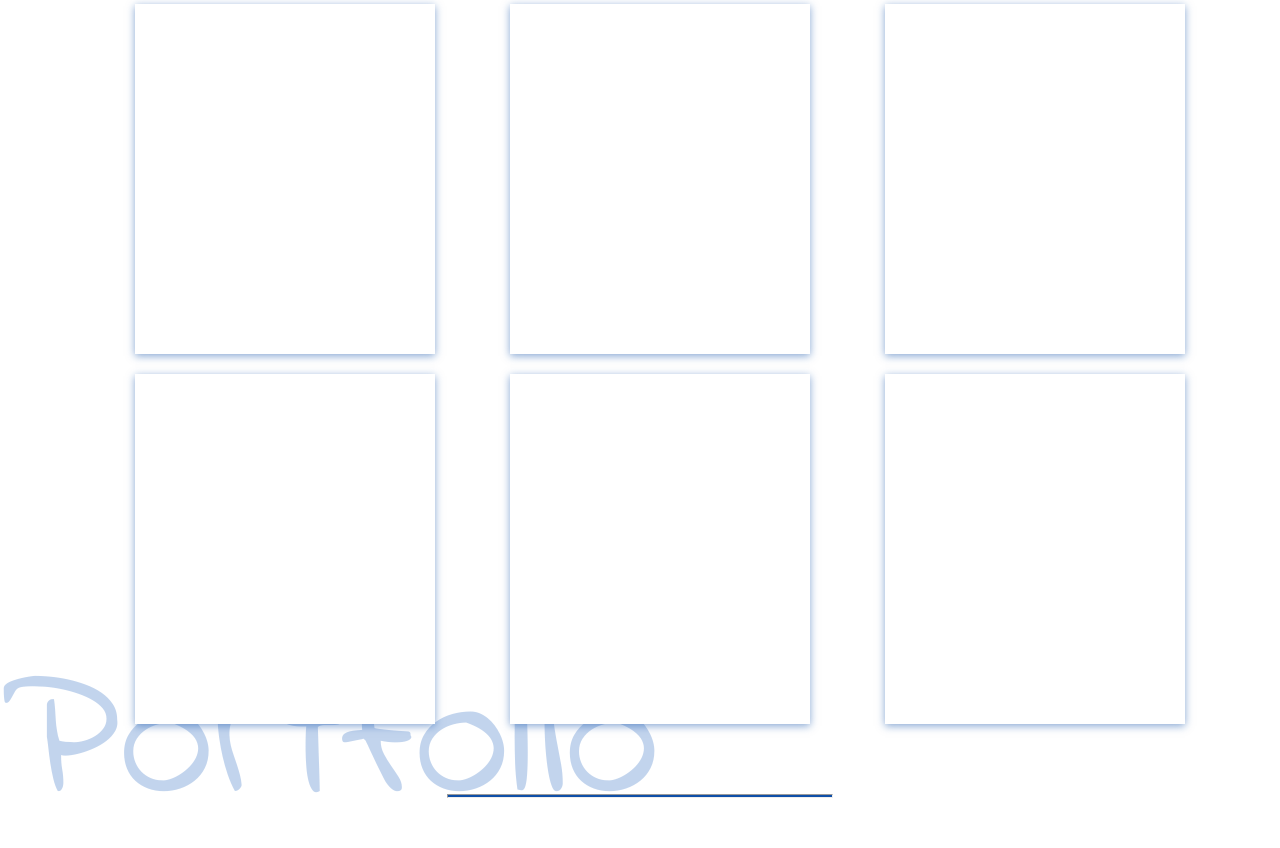
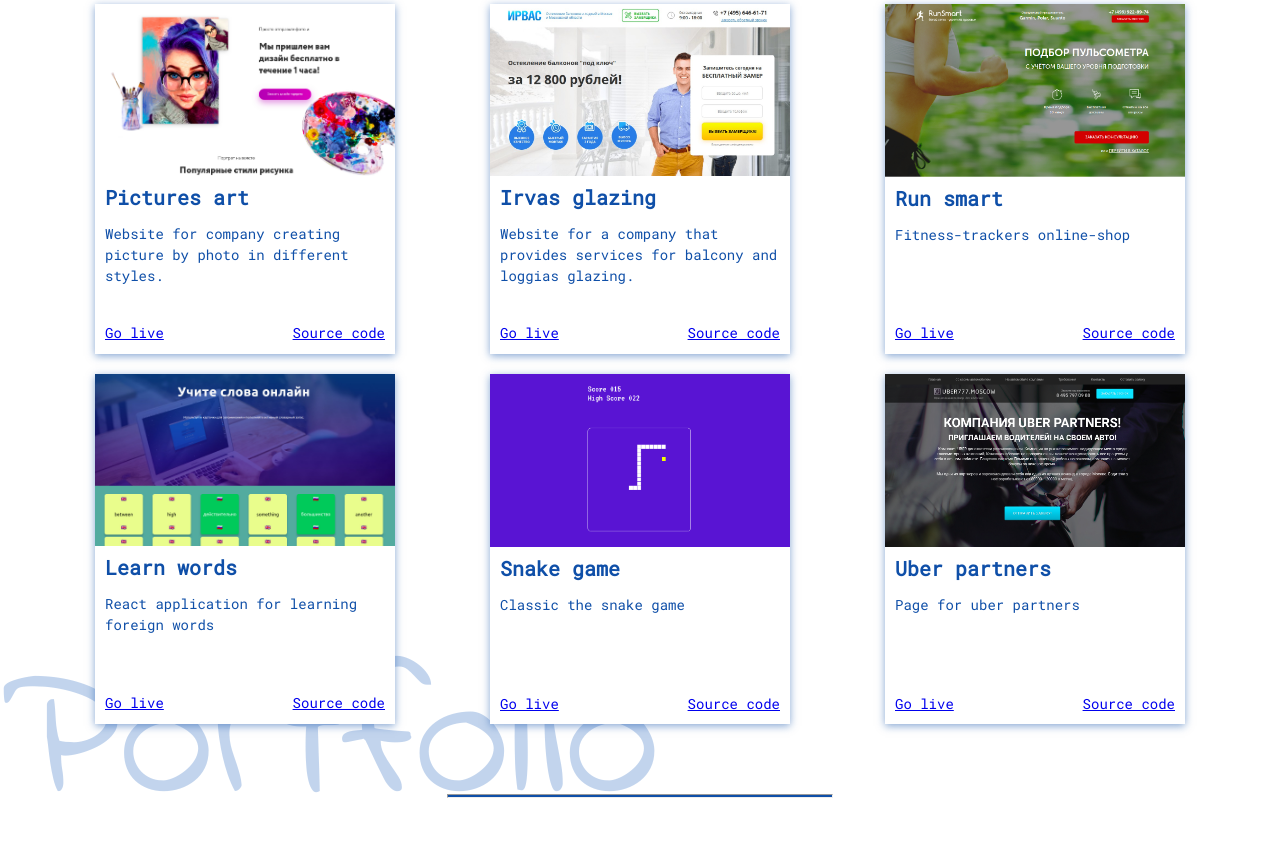
Before and after one commit to ZGennadiy/zgennadiy, a plain HTML site: page src/index.html in a window 1280 px wide. Shown: the part 952-1800 px from the top of the page. Drawn offline with Linux system fonts and the light colour scheme.

Commit message:
make portfolio section

```diff
--- a/src/assets/css/main.css
+++ b/src/assets/css/main.css
@@ -25,10 +25,19 @@ body {
   position:sticky;
   top:0;
   border-bottom: 1px solid #0F4FA8;
-  box-shadow: 0 0 5px 0 #05316D;
+  /* box-shadow: 0 0 5px 0 #05316D; */
   background-color: white;
   z-index: 10;
+  box-shadow: 0 0 0.4rem 0 rgba(15,79,168, 0.5);
+  transition-property: box-shadow;
+  transition-duration: .33s;
+  transition-timing-function: ease-out;
 }
+
+.header:hover {
+  box-shadow: 0 0 0.5rem 0 rgba(15,79,168, 0.7);
+}
+
 
 .menu {
   display: flex;
@@ -95,17 +104,19 @@ hr {
   max-width: 250px;
   border-radius: 50%;
   border: 5px solid #0F4FA8;
-  /* -webkit-filter: grayscale(1);
-  filter: grayscale(1); */
 }
 
 .portfolio__wrapper {
+  padding: 0;
   margin: 0;
   justify-content: space-between;
 
 }
 
 .portfolio__item {
+  display: flex;
+  flex-direction: column;
+  position: relative;
   list-style: none;
   width: 300px;
   height: 350px;
@@ -122,13 +133,43 @@ hr {
 
 }
 
+.portfolio__imagebox {
+  width: 100%;
+  height: 50%;
+  z-index: 3;
+}
 
+.portfolio__img {
+  width: 100%;
+  height: 100%;
+  object-fit: cover;
+}
 
-/* .profile::after {
-  content: ';)';
-  position: absolute;
-  font-size: x-large;
-  left: 50%;
-  top: 50%;
-  z-index: 5;
-} */
+.portfolio__about-project {
+  height: 50%;
+  padding: 10px;
+  display: flex;
+  flex-direction: column;
+}
+
+.portfolio__project-name {
+  font-weight: bold;
+}
+
+.portfolio__descr {
+  display: flex;
+  flex-direction: column;
+  justify-content: space-between;
+  flex-grow: 2;
+}
+
+.portfolio__project-descr {
+  font-size: 14px;
+  line-height: 1.5;
+}
+
+.portfolio__links {
+  display: flex;
+  justify-content: space-between;
+  font-size: 14px;
+}
--- a/src/index.html
+++ b/src/index.html
@@ -15,7 +15,7 @@
         <ul class="menu">
           <li class="menu__item"><a href="#main" class="menu__link">Main</a></li>
           <li class="menu__item"><a href="#portfolio" class="menu__link">Portfolio</a></li>
-          <li class="menu__item"><a href="#contacts" class="menu__link"></a>Contacts</li>
+          <li class="menu__item"><a href="#contacts" class="menu__link">Contacts</a></li>
         </ul>
         <ul class="menu">
           <li class="menu__item">Become a friend:</li>
@@ -44,29 +44,87 @@
           <h2 class="h2">Portfolio</h2>
           <ul class="portfolio__wrapper row">
             <li class="portfolio__item">
-              <div class="porfolio__imagebox"><img src="" alt="" class="portfolio__img"></div>
-              <div class="portfolio__descr"></div>
+              <div class="porfolio__imagebox"><div class="empty"></div><img src="assets/img/portfolio/Pictures-art.jpg" alt="preview site for pictures art" class="portfolio__img"></div>
+              <div class="portfolio__about-project">
+                <div class="portfolio__project-name">Pictures art</div>
+                <div class="portfolio__descr">
+                  <p class="portfolio__project-descr">Website for company creating picture by photo in different styles.</p>
+                  <div class="portfolio__links">
+                    <div class="portfolio__link-live"><a href="#">Go live</a></div>
+                    <div class="portfolio__link-source"><a href="#">Source code</a></div>
+                  </div>
+                </div>
+              </div>
             </li>
             <li class="portfolio__item">
-              <div class="porfolio__imagebox"><img src="" alt="" class="portfolio__img"></div>
-              <div class="portfolio__descr"></div>
+              <div class="porfolio__imagebox"><img src="assets/img/portfolio/Windows irvas.jpg" alt="preview site irvas glazing" class="portfolio__img"></div>
+              <div class="portfolio__about-project">
+                <div class="portfolio__project-name">Irvas glazing</div>
+                <div class="portfolio__descr">
+                  <p class="portfolio__project-descr">Website for a company that provides services for balcony and loggias glazing.</p>
+                  <div class="portfolio__links">
+                    <div class="portfolio__link-live"><a href="#">Go live</a></div>
+                    <div class="portfolio__link-source"><a href="#">Source code</a></div>
+                  </div>
+                </div>
+              </div>
             </li>
             <li class="portfolio__item">
-              <div class="porfolio__imagebox"><img src="" alt="" class="portfolio__img"></div>
-              <div class="portfolio__descr"></div>
+              <div class="porfolio__imagebox"><img src="assets/img/portfolio/Fitness.jpg" alt="preview site Fitness-tracker" class="portfolio__img"></div>
+              <div class="portfolio__about-project">
+                <div class="portfolio__project-name">Run smart</div>
+                <div class="portfolio__descr">
+                  <p class="portfolio__project-descr">Fitness-trackers online-shop</p>
+                  <div class="portfolio__links">
+                    <div class="portfolio__link-live"><a href="#">Go live</a></div>
+                    <div class="portfolio__link-source"><a href="#">Source code</a></div>
+                  </div>
+                </div>
+              </div>
             </li>
+
             <li class="portfolio__item">
-              <div class="porfolio__imagebox"><img src="" alt="" class="portfolio__img"></div>
-              <div class="portfolio__descr"></div>
+              <div class="porfolio__imagebox"><img src="assets/img/portfolio/Learn words.jpg" alt="preview site Learn words" class="portfolio__img"></div>
+              <div class="portfolio__about-project">
+                <div class="portfolio__project-name">Learn words</div>
+                <div class="portfolio__descr">
+                  <p class="portfolio__project-descr">React application for learning foreign words</p>
+                  <div class="portfolio__links">
+                    <div class="portfolio__link-live"><a href="#">Go live</a></div>
+                    <div class="portfolio__link-source"><a href="#">Source code</a></div>
+                  </div>
+                </div>
+              </div>
             </li>
+
             <li class="portfolio__item">
-              <div class="porfolio__imagebox"><img src="" alt="" class="portfolio__img"></div>
-              <div class="portfolio__descr"></div>
+              <div class="porfolio__imagebox"><img src="assets/img/portfolio/Snake.jpg" alt="preview site Snake game" class="portfolio__img"></div>
+              <div class="portfolio__about-project">
+                <div class="portfolio__project-name">Snake game</div>
+                <div class="portfolio__descr">
+                  <p class="portfolio__project-descr">Classic the snake game</p>
+                  <div class="portfolio__links">
+                    <div class="portfolio__link-live"><a href="#">Go live</a></div>
+                    <div class="portfolio__link-source"><a href="#">Source code</a></div>
+                  </div>
+                </div>
+              </div>
             </li>
+
             <li class="portfolio__item">
-              <div class="porfolio__imagebox"><img src="" alt="" class="portfolio__img"></div>
-              <div class="portfolio__descr"></div>
+              <div class="porfolio__imagebox"><img src="assets/img/portfolio/uber.jpg" alt="preview site Uber partner" class="portfolio__img"></div>
+              <div class="portfolio__about-project">
+                <div class="portfolio__project-name">Uber partners</div>
+                <div class="portfolio__descr">
+                  <p class="portfolio__project-descr">Page for uber partners</p>
+                  <div class="portfolio__links">
+                    <div class="portfolio__link-live"><a href="#">Go live</a></div>
+                    <div class="portfolio__link-source"><a href="#">Source code</a></div>
+                  </div>
+                </div>
+              </div>
             </li>
+
           </ul>
         </div>
         <div class="section-name">Portfolio</div>
```
Also changed, not shown: src/assets/img/portfolio/Fitness.jpg (added), src/assets/img/portfolio/Learn words.jpg (added), src/assets/img/portfolio/Pictures-art.jpg (added), src/assets/img/portfolio/Snake.jpg (added), src/assets/img/portfolio/Windows irvas.jpg (added), src/assets/img/portfolio/uber.jpg (added).
